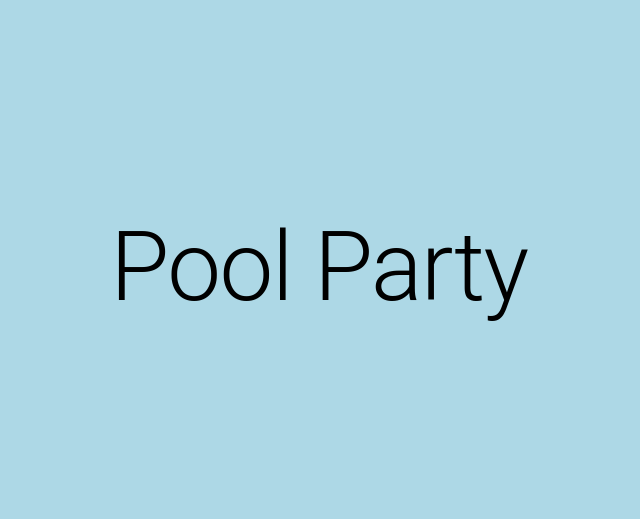
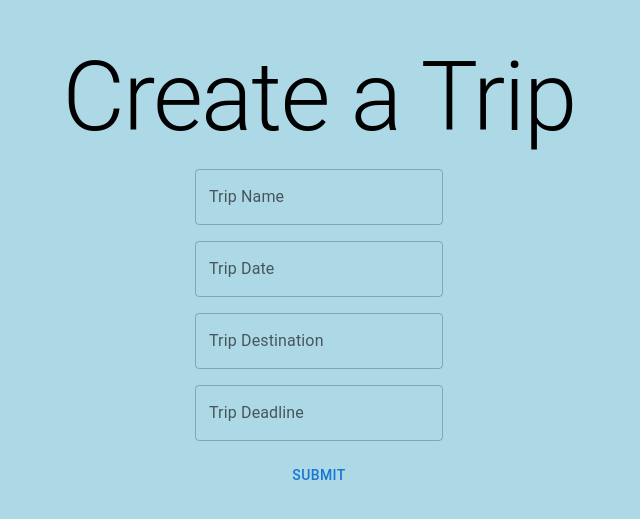
Before and after one commit to IdkwhatImD0ing/PoolParty, a React (Create React App) app in the folder client/: page / in a window 1280 px wide. Shown: the part 133-652 px from the top of the page, without its empty margins (321-961 px from the left). Built offline with nearby package versions, Linux system fonts and the light colour scheme.

Commit message:
Create trip form

```diff
--- a/client/src/App.js
+++ b/client/src/App.js
@@ -1,8 +1,9 @@
 import Landing from './Landing';
 import logo from './logo.svg';
+import CreateTrip from './CreateTrip';
 
 function App() {
-  return <Landing />;
+  return <CreateTrip />;
 }
 
 export default App;
--- /dev/null
+++ b/client/src/CreateTrip.js
@@ -0,0 +1,62 @@
+import React, {useEffect, useState} from 'react';
+import {Box, Typography, Stack, Button, TextField} from '@mui/material';
+
+export default function CreateTrip() {
+  const [tripName, setTripName] = useState('');
+  const [tripDate, setTripDate] = useState('');
+  const [tripDest, setTripDest] = useState('');
+  const [tripDeadline, setTripDeadline] = useState('');
+  return (
+    <>
+      <Box
+        height="100vh"
+        weight="100vw"
+        sx={{
+          display: 'flex',
+          flexDirection: 'column',
+          alignItems: 'center',
+          justifyContent: 'center',
+          backgroundColor: 'lightblue',
+        }}
+      >
+        <Stack
+          direction="column"
+          alignItems="center"
+          justifyContent="center"
+          spacing={2}
+        >
+          <Typography variant="h1">Create a Trip</Typography>
+          <TextField
+            id="tripName"
+            label="Trip Name"
+            variant="outlined"
+            value={tripName}
+            onChange={(e) => setTripName(e.target.value)}
+          />
+          <TextField
+            id="tripDate"
+            label="Trip Date"
+            variant="outlined"
+            value={tripDate}
+            onChange={(e) => setTripDate(e.target.value)}
+          />
+          <TextField
+            id="tripDest"
+            label="Trip Destination"
+            variant="outlined"
+            value={tripDest}
+            onChange={(e) => setTripDest(e.target.value)}
+          />
+          <TextField
+            id="tripDeadline"
+            label="Trip Deadline"
+            variant="outlined"
+            value={tripDeadline}
+            onChange={(e) => setTripDeadline(e.target.value)}
+          />
+          <Button>Submit</Button>
+        </Stack>
+      </Box>
+    </>
+  );
+}
--- a/client/src/Landing.js
+++ b/client/src/Landing.js
@@ -1,5 +1,5 @@
 import React from 'react';
-import {Box, Typography} from '@mui/material';
+import {Box, Typography, Stack, Button} from '@mui/material';
 
 export default function Landing() {
   return (
@@ -15,7 +15,16 @@ export default function Landing() {
           backgroundColor: 'lightblue',
         }}
       >
-        <Typography variant="h1">Pool Party</Typography>
+        <Stack
+          direction="column"
+          alignItems="center"
+          justifyContent="center"
+          spacing={2}
+        >
+          <Typography variant="h1">Pool Party</Typography>
+          <Typography variant="h3">Ride Sharing made easy</Typography>
+          <Button>Get Started!</Button>
+        </Stack>
       </Box>
     </>
   );
```
